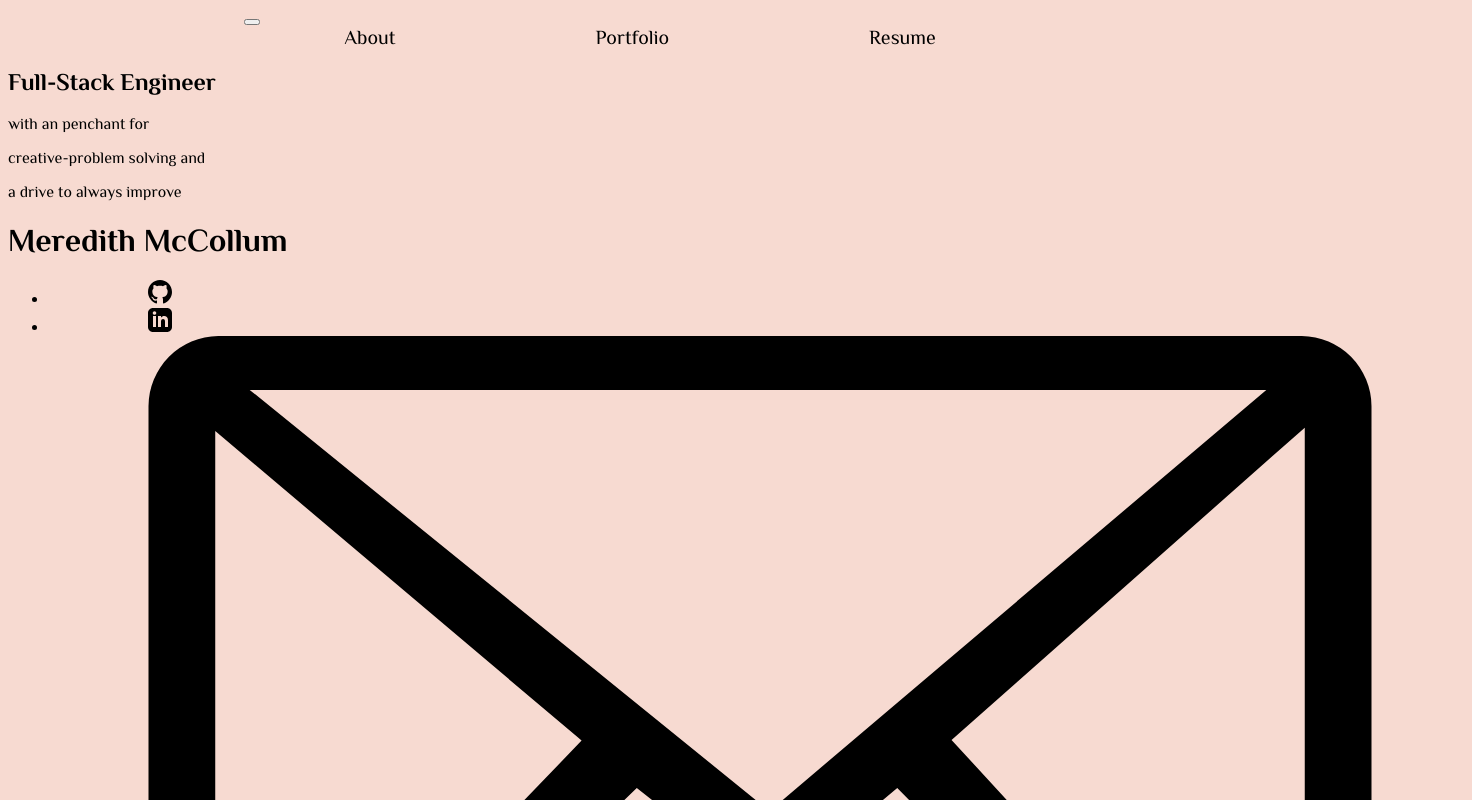
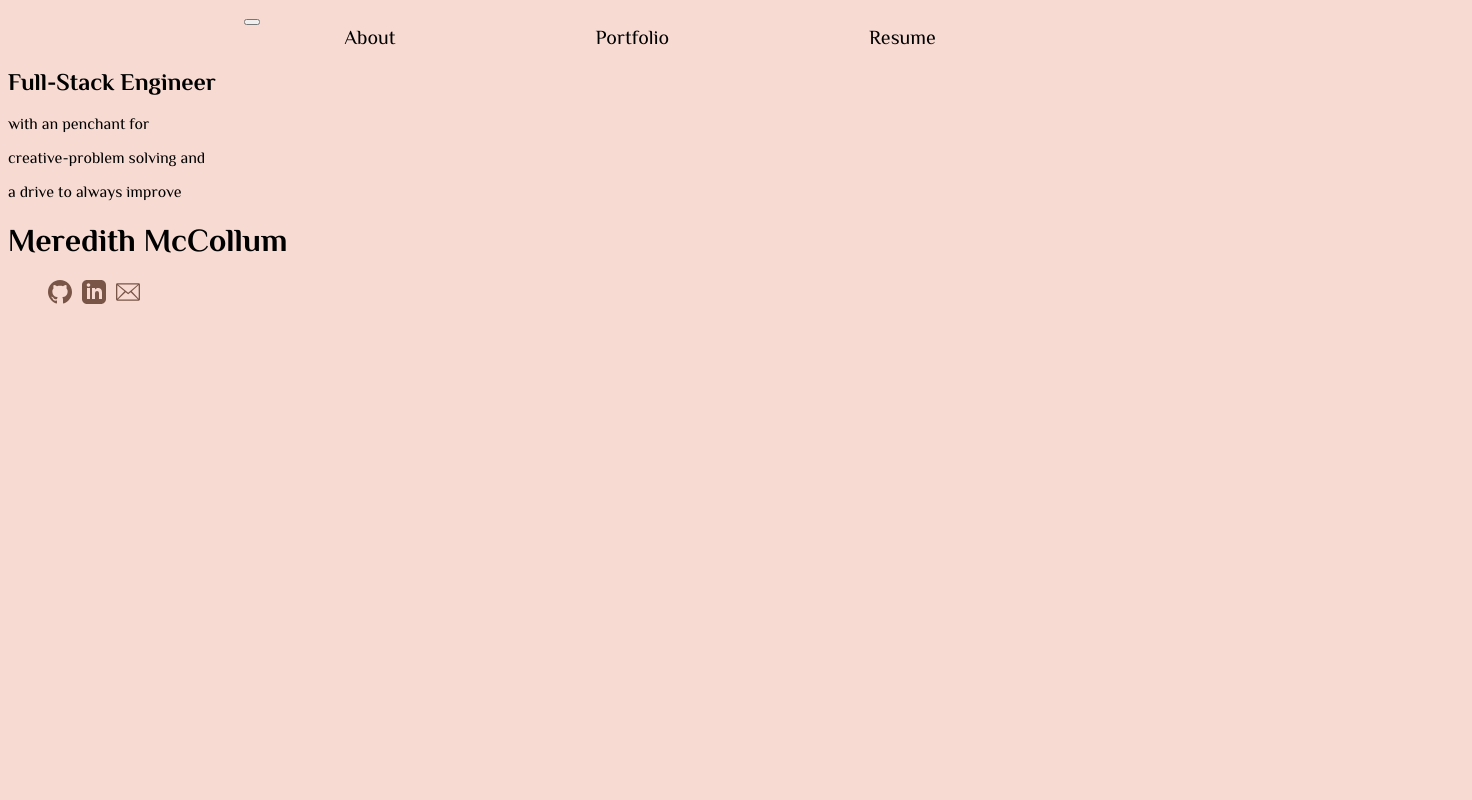
Before and after one commit to MAMcC0/meredith-mccollum, a React (Create React App) app: page / in a window 1280 px wide. Shown: the top 800 px of the page, 1472 px wide, since content can reach past the window. Built offline with nearby package versions, Linux system fonts and the light colour scheme.

Commit message:
styled footer

```diff
--- a/src/components/Footer.js
+++ b/src/components/Footer.js
@@ -1,4 +1,5 @@
 import React from 'react';
+import '../css/Footer.css';
 
 export default function Footer() {
     return (
@@ -8,17 +9,17 @@
                     <li className='nav-item'>
                         <a href="https://github.com/MAMcC0"
                         >
-                            <svg xmlns="http://www.w3.org/2000/svg" width="24" height="24" viewBox="0 0 24 24"><path d="M12 0c-6.626 0-12 5.373-12 12 0 5.302 3.438 9.8 8.207 11.387.599.111.793-.261.793-.577v-2.234c-3.338.726-4.033-1.416-4.033-1.416-.546-1.387-1.333-1.756-1.333-1.756-1.089-.745.083-.729.083-.729 1.205.084 1.839 1.237 1.839 1.237 1.07 1.834 2.807 1.304 3.492.997.107-.775.418-1.305.762-1.604-2.665-.305-5.467-1.334-5.467-5.931 0-1.311.469-2.381 1.236-3.221-.124-.303-.535-1.524.117-3.176 0 0 1.008-.322 3.301 1.23.957-.266 1.983-.399 3.003-.404 1.02.005 2.047.138 3.006.404 2.291-1.552 3.297-1.23 3.297-1.23.653 1.653.242 2.874.118 3.176.77.84 1.235 1.911 1.235 3.221 0 4.609-2.807 5.624-5.479 5.921.43.372.823 1.102.823 2.222v3.293c0 .319.192.694.801.576 4.765-1.589 8.199-6.086 8.199-11.386 0-6.627-5.373-12-12-12z" /></svg>
+                            <svg xmlns="http://www.w3.org/2000/svg" width="24" height="24" viewBox="0 0 24 24"><path fill='#795548' d="M12 0c-6.626 0-12 5.373-12 12 0 5.302 3.438 9.8 8.207 11.387.599.111.793-.261.793-.577v-2.234c-3.338.726-4.033-1.416-4.033-1.416-.546-1.387-1.333-1.756-1.333-1.756-1.089-.745.083-.729.083-.729 1.205.084 1.839 1.237 1.839 1.237 1.07 1.834 2.807 1.304 3.492.997.107-.775.418-1.305.762-1.604-2.665-.305-5.467-1.334-5.467-5.931 0-1.311.469-2.381 1.236-3.221-.124-.303-.535-1.524.117-3.176 0 0 1.008-.322 3.301 1.23.957-.266 1.983-.399 3.003-.404 1.02.005 2.047.138 3.006.404 2.291-1.552 3.297-1.23 3.297-1.23.653 1.653.242 2.874.118 3.176.77.84 1.235 1.911 1.235 3.221 0 4.609-2.807 5.624-5.479 5.921.43.372.823 1.102.823 2.222v3.293c0 .319.192.694.801.576 4.765-1.589 8.199-6.086 8.199-11.386 0-6.627-5.373-12-12-12z" /></svg>
                         </a>
                     </li>
                     <li className='nav-item'>
                         <a href="https://www.linkedin.com/in/meredith-mccollum-17a9a5139/">
-                        <svg xmlns="http://www.w3.org/2000/svg" width="24" height="24" viewBox="0 0 24 24"><path d="M19 0h-14c-2.761 0-5 2.239-5 5v14c0 2.761 2.239 5 5 5h14c2.762 0 5-2.239 5-5v-14c0-2.761-2.238-5-5-5zm-11 19h-3v-11h3v11zm-1.5-12.268c-.966 0-1.75-.79-1.75-1.764s.784-1.764 1.75-1.764 1.75.79 1.75 1.764-.783 1.764-1.75 1.764zm13.5 12.268h-3v-5.604c0-3.368-4-3.113-4 0v5.604h-3v-11h3v1.765c1.396-2.586 7-2.777 7 2.476v6.759z"/></svg>
+                        <svg xmlns="http://www.w3.org/2000/svg" width="24" height="24" viewBox="0 0 24 24"><path fill='#795548' d="M19 0h-14c-2.761 0-5 2.239-5 5v14c0 2.761 2.239 5 5 5h14c2.762 0 5-2.239 5-5v-14c0-2.761-2.238-5-5-5zm-11 19h-3v-11h3v11zm-1.5-12.268c-.966 0-1.75-.79-1.75-1.764s.784-1.764 1.75-1.764 1.75.79 1.75 1.764-.783 1.764-1.75 1.764zm13.5 12.268h-3v-5.604c0-3.368-4-3.113-4 0v5.604h-3v-11h3v1.765c1.396-2.586 7-2.777 7 2.476v6.759z"/></svg>
                         </a>
                     </li>
                     <li className='nav-item'>
                         <a href="mailto: meredith.a.mccollum@gmail.com">
-                        <svg id="Layer_1" data-name="Layer 1" xmlns="http://www.w3.org/2000/svg" viewBox="0 0 122.88 88.86"><title>email</title><path d="M7.05,0H115.83a7.07,7.07,0,0,1,7,7.05V81.81a7,7,0,0,1-1.22,4,2.78,2.78,0,0,1-.66,1,2.62,2.62,0,0,1-.66.46,7,7,0,0,1-4.51,1.65H7.05a7.07,7.07,0,0,1-7-7V7.05A7.07,7.07,0,0,1,7.05,0Zm-.3,78.84L43.53,40.62,6.75,9.54v69.3ZM49.07,45.39,9.77,83.45h103L75.22,45.39l-11,9.21h0a2.7,2.7,0,0,1-3.45,0L49.07,45.39Zm31.6-4.84,35.46,38.6V9.2L80.67,40.55ZM10.21,5.41,62.39,47.7,112.27,5.41Z"/></svg>
+                        <svg id="Layer_1" data-name="Layer 1" xmlns="http://www.w3.org/2000/svg" width="24" height="24" viewBox="0 0 122.88 88.86"><title>email</title><path fill='#795548' d="M7.05,0H115.83a7.07,7.07,0,0,1,7,7.05V81.81a7,7,0,0,1-1.22,4,2.78,2.78,0,0,1-.66,1,2.62,2.62,0,0,1-.66.46,7,7,0,0,1-4.51,1.65H7.05a7.07,7.07,0,0,1-7-7V7.05A7.07,7.07,0,0,1,7.05,0Zm-.3,78.84L43.53,40.62,6.75,9.54v69.3ZM49.07,45.39,9.77,83.45h103L75.22,45.39l-11,9.21h0a2.7,2.7,0,0,1-3.45,0L49.07,45.39Zm31.6-4.84,35.46,38.6V9.2L80.67,40.55ZM10.21,5.41,62.39,47.7,112.27,5.41Z"/></svg>
                         </a>
                     </li>
                 </ul>
--- a/src/components/Navbar.js
+++ b/src/components/Navbar.js
@@ -12,15 +12,15 @@
                 <Navbar.Collapse id="responsive-navbar-nav">
                     <Nav className="me-auto">
                         <Nav.Link href="#about" onClick={() => handlePageChange('About')}
-                        className={currentPage === 'About' ? 'nav-link active' : 'nav-link'}>
+                        className={currentPage === 'About' ? 'nav-link active' : 'nav-link'} id="navbar">
                             About
                         </Nav.Link>
                         <Nav.Link href="#portfolio" onClick={() => handlePageChange('Portfolio')}
-                        className={currentPage === 'Portfolio' ? 'nav-link active' : 'nav-link'}>
+                        className={currentPage === 'Portfolio' ? 'nav-link active' : 'nav-link'} id="navbar">
                             Portfolio
                         </Nav.Link>
                         <Nav.Link href="#resume" onClick={() => handlePageChange('Resume')}
-                        className={currentPage === 'Resume' ? 'nav-link active' : 'nav-link'} >
+                        className={currentPage === 'Resume' ? 'nav-link active' : 'nav-link'} id="navbar">
                             Resume
                         </Nav.Link>
                     </Nav>
--- /dev/null
+++ b/src/css/Footer.css
@@ -0,0 +1,13 @@
+ul{
+    display:flex;
+    justify-content: flex-start;
+}
+
+li{
+    list-style-type: none;
+}
+
+.nav-item{
+    padding-right: 10px;
+    color: #795548;
+}
--- a/src/css/Navbar.css
+++ b/src/css/Navbar.css
@@ -1,5 +1,5 @@
 
-a{
+#navbar{
     text-decoration: none;
     color: black;
     font-size: 20px;
```
